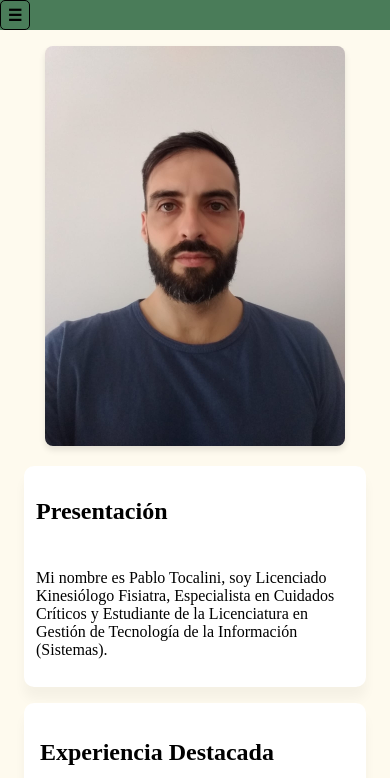
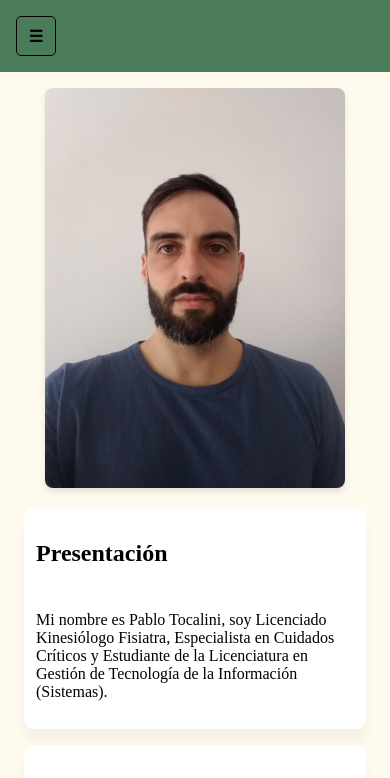
Before and after one commit to pablotocalini/DyDWeb-2688-sitio-web-portfolio-profesional, a plain HTML site: page index.html in a window 390 px wide. Shown: the top 778 px of the page. Drawn offline with Linux system fonts and the light colour scheme.

Commit message:
Last touchs to the menu

```diff
--- a/styles.css
+++ b/styles.css
@@ -551,6 +551,7 @@ footer a {
 @media (max-width: 768px) {
   nav {
     background-color: #4a7c59;
+    padding: 1rem;
   }
 
   nav input:checked ~ ul {
@@ -560,7 +561,7 @@ footer a {
 
   nav input:checked ~ label {
     /*muestra todo el contenido de todas las etiquetas label */
-    background: lightgrey;
+    background: #c8d5b9;
   }
 
   nav label:hover {
@@ -570,7 +571,7 @@ footer a {
 
   li {
     /*elimina el margen  de cada botón */
-    margin: 0px;
+    margin: 0.5rem;
     text-align: left;
   }
 
@@ -578,15 +579,15 @@ footer a {
     /* dibuja la etiqueta ☰  con formato botón */
     box-sizing: border-box;
     display: block;
-    border: 1px solid black;
-    border-radius: 5px;
-    width: 30px;
-    height: 30px;
-    line-height: 30px;
+    border: 0.1rem solid black;
+    border-radius: 0.3125rem;
+    width: 2.5rem;
+    height: 2.5rem;
+    line-height: 2.5rem;
     font-weight: bold;
     text-align: center;
     user-select: none;
-    background-color: 4a7c59;
+    background-color: #4a7c59;
   }
 
   nav ul {
```
